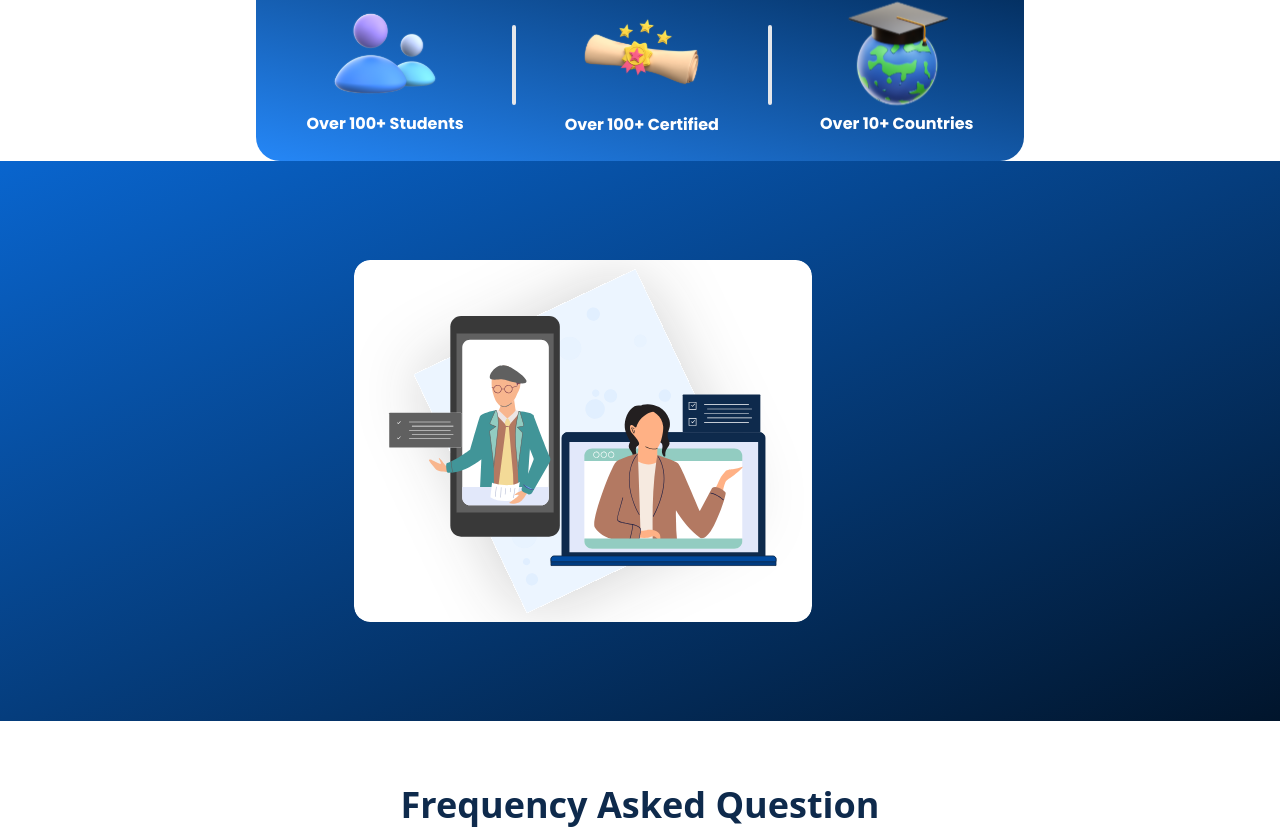
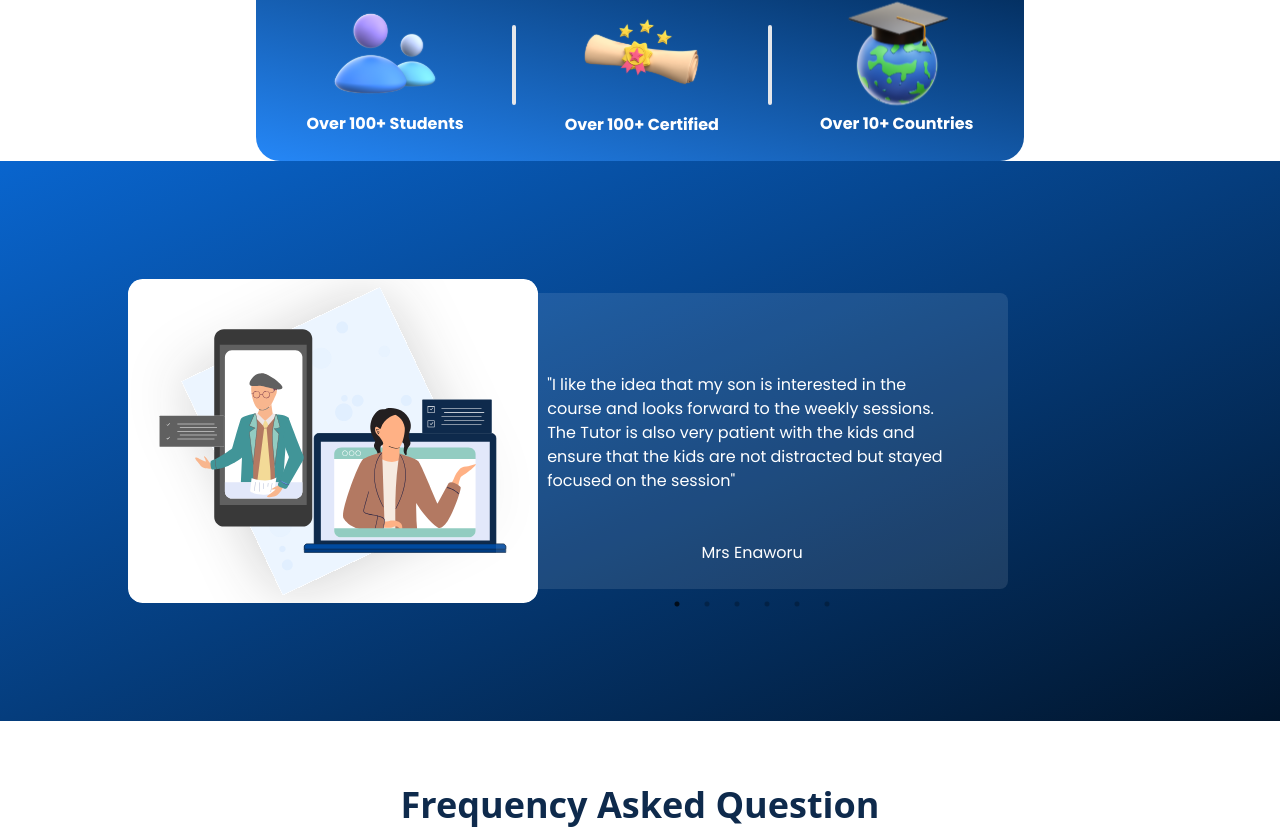
Before and after one commit to Adeleyeha-17/Leadwinn-Academy, a React (Vite) app: page / in a window 1280 px wide. Shown: the part 808-1640 px from the top of the page. Built offline with nearby package versions, Linux system fonts and the light colour scheme.

Commit message:
updated testimonials

```diff
--- a/package.json
+++ b/package.json
@@ -14,11 +14,14 @@
     "react": "^18.2.0",
     "react-dom": "^18.2.0",
     "react-icons": "^4.11.0",
-    "react-router-dom": "^6.16.0"
+    "react-router-dom": "^6.16.0",
+    "react-slick": "^0.29.0",
+    "slick-carousel": "^1.8.1"
   },
   "devDependencies": {
     "@types/react": "^18.2.15",
     "@types/react-dom": "^18.2.7",
+    "@types/react-slick": "^0.23.11",
     "@typescript-eslint/eslint-plugin": "^6.0.0",
     "@typescript-eslint/parser": "^6.0.0",
     "@vitejs/plugin-react": "^4.0.3",
--- a/src/components/Footer/Footer.tsx
+++ b/src/components/Footer/Footer.tsx
@@ -97,9 +97,9 @@ export const Footer:React.FC = () => {
                </svg>
 
                <svg xmlns="http://www.w3.org/2000/svg" width="24" height="24" viewBox="0 0 32 32" fill="none">
-                  <circle cx="16" cy="16" r="15.3846" fill="white" stroke="white" stroke-width="1.23077"/>
-                  <path d="M17.6623 3.38452H20.6818L14.0849 10.6841L21.8461 20.6153H15.7694L11.0104 14.5913L5.56386 20.6153H2.54273L9.59914 12.8073L2.15381 3.38532H8.38478L12.6867 8.89141L17.6623 3.38452ZM16.603 18.8662H18.2761L7.47566 5.04223H5.68037L16.603 18.8662Z" fill="#003B80" className="flex justify-center items-center ml-32"/>
-               </svg>
+  <path d="M32 16C32 24.8366 24.8366 32 16 32C7.16344 32 0 24.8366 0 16C0 7.16344 7.16344 0 16 0C24.8366 0 32 7.16344 32 16Z" fill="#D9D9D9"/>
+  <path d="M22.7666 6.4H26.1312L18.7803 14.8023L27.4286 26.2336H20.6574L15.3545 19.2997L9.28549 26.2336H5.91909L13.7819 17.2462L5.48571 6.40091H12.4288L17.2224 12.7387L22.7666 6.4ZM21.5863 24.2203H23.4505L11.4158 8.30811H9.41531L21.5863 24.2203Z" fill="#003B80"/>
+</svg>
 
                <svg xmlns="http://www.w3.org/2000/svg" width="24" height="24" viewBox="0 0 32 32" fill="none">
                   <path fill-rule="evenodd" clip-rule="evenodd" d="M14.025 31.9275C6.35248 30.8137 0.412476 24.1312 0.412476 16.0875C0.412476 7.1775 7.58998 0 16.5 0C25.41 0 32.5875 7.1775 32.5875 16.0875C32.5875 24.1312 26.6475 30.8137 18.975 31.9275V20.6663H22.6875L23.43 15.9637H18.975V12.9937C18.975 11.7562 19.5937 10.5187 21.5737 10.5187H23.5537V6.55875C23.5537 6.55875 21.6975 6.1875 19.965 6.1875C16.2525 6.1875 13.9012 8.415 13.9012 12.4987V16.0875H9.94123V20.79H14.025V31.9275Z" fill="white"/>
--- a/src/components/Testimonial/Testimonial.tsx
+++ b/src/components/Testimonial/Testimonial.tsx
@@ -1,11 +1,61 @@
+import Slider from 'react-slick';
+import 'slick-carousel/slick/slick.css';
+import 'slick-carousel/slick/slick-theme.css';
 
 export const Testimonial = () => {
+
+   const testimonials = [
+      {
+        name: 'Mrs Enaworu',
+        message: 'I like the idea that my son is interested in the course and looks forward to the weekly sessions. The Tutor is also very patient with the kids and ensure that the kids are not distracted but stayed focused on the session',
+      },
+      {
+         name: 'Mrs Agbetosin',
+         message: 'My child has learnt a lot of things in a very short period. The patient and dedication of the organization and tutor are amazing',
+       }, {
+         name: 'Mrs Suzanne O',
+         message: 'My daughter enjoyed each session and was always looking forward to the next class',
+       },
+       {
+         name: 'Mrs Adelopo E',
+         message: 'The classes are highly engaging. Teacher is very patient and loves to carry the students along. My son is always looking forward to the next class. It is great to see him channel his skills in a productive way',
+       },{
+         name: 'Mrs Obaro',
+         message: 'It taught my son how to be independent and create game by himself which made him really happy',
+       },{
+         name: 'Mrs Abimbola 0',
+         message: 'Great Academy where kids can learn to make games independently',
+       },
+    ];
+
+    const sliderSettings = {
+      dots: true,
+      infinite: true,
+      speed: 500,
+      slidesToShow: 1,
+      slidesToScroll: 1,
+      arrows: false,
+    };
   return (
-    <div className="bg-gradient-to-tl from-test-gra-2 to-test-gra h-81 flex items-center justify-center">
-      <div>
+    <div className="bg-gradient-to-tl from-test-gra-2 to-test-gra h-81 flex items-center justify-center p-32 overflow-hidden">
+      <div className="grid grid-cols-2 items-center">
+         <div>
          <img src="./sliderImg.svg" alt="slider Image" className="w-4/5"/>
 
+         </div>
+
+      <div className='bg-white text-white font-poppins bg-opacity-10 rounded-lg h-54 w-full flex items-center justify-center -ml-36 pt-14 '>
+      <Slider {...sliderSettings} className='w-4/5 '>
+      {testimonials.map((testimonial, index) => (
+        <div key={index} className='py-6'>
+          <p className="mb-12 flex items-center justify-center">{`"${testimonial.message}"`}</p>
+          <h3 className="flex items-center justify-center">{testimonial.name}</h3>
+        </div>
+      ))}
+    </Slider>
       </div>
+      </div>
+
 
     </div>
   )
```
Also changed, not shown: src/index.css (line endings or trailing spaces), 1 other file (tests, documents, lock files or other folders).
